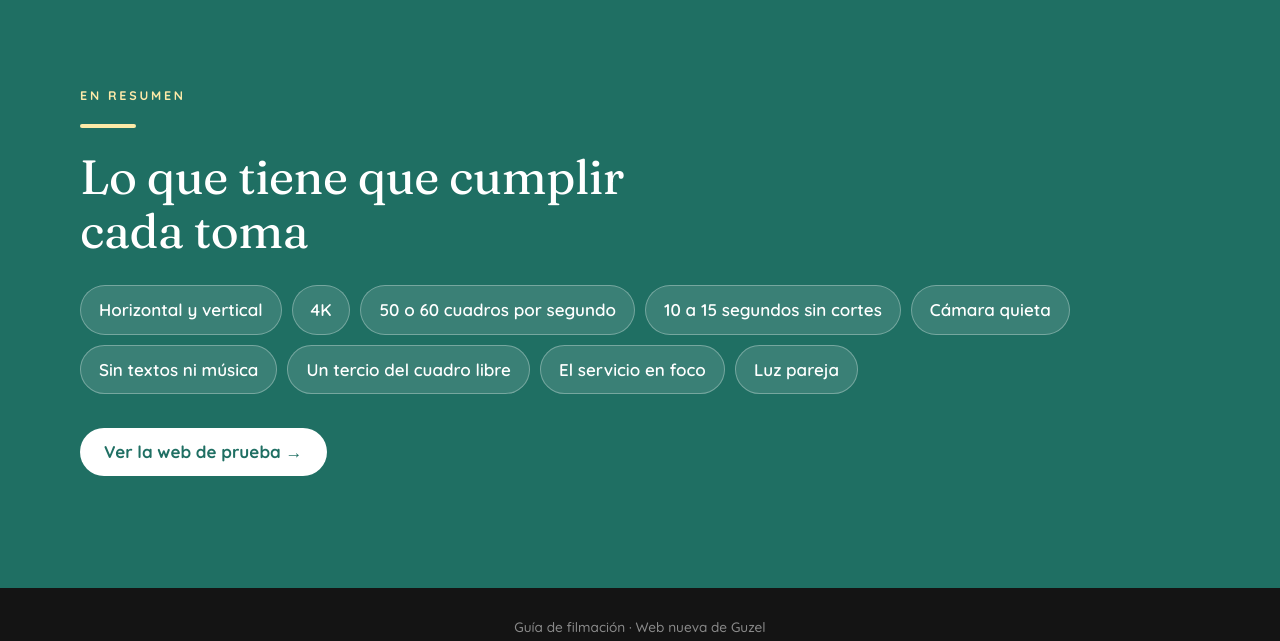
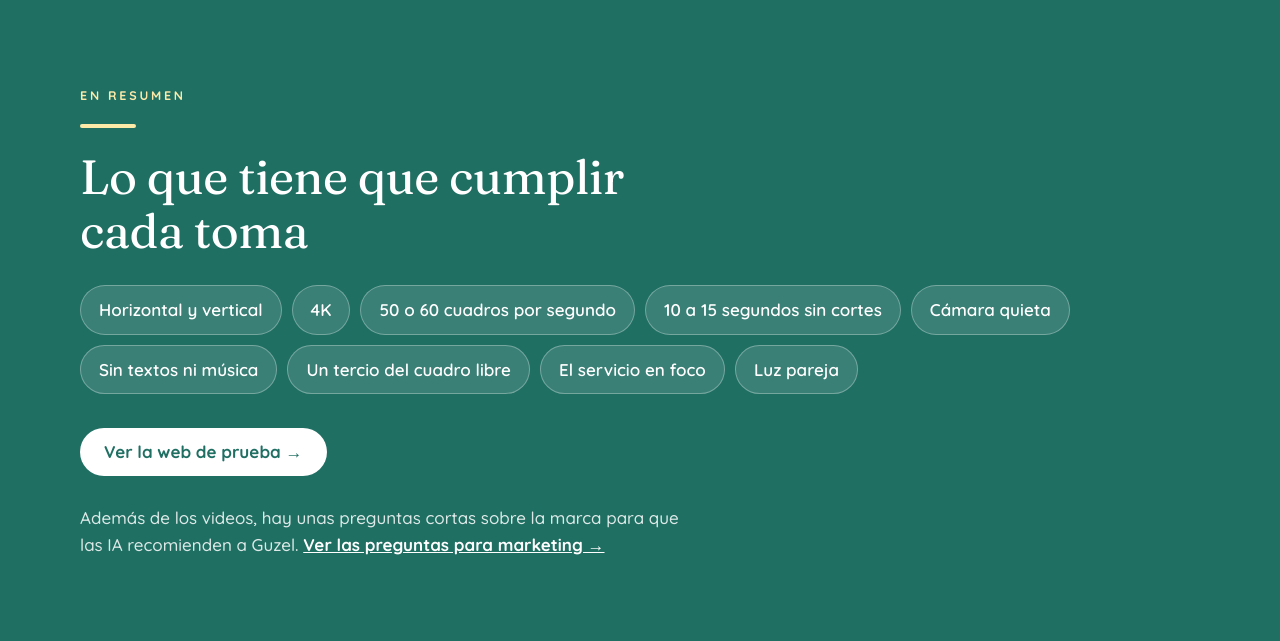
Before and after one commit to mflowsuite/videos-guzel, a plain HTML site: page index.html in a window 1280 px wide. Shown: the part 7512-8153 px from the top of the page. Drawn offline with Linux system fonts and the light colour scheme.

Commit message:
Enlace a las preguntas para marketing
Co-Authored-By: Claude Fable 5.2 <noreply@anthropic.com>

```diff
--- a/index.html
+++ b/index.html
@@ -352,6 +352,7 @@
       <li>Luz pareja</li>
     </ul>
     <a class="btn reveal" href="https://guzel-web.mflowsuite.com" target="_blank" rel="noopener">Ver la web de prueba →</a>
+    <p class="reveal" style="margin-top:28px;max-width:60ch;color:rgba(255,255,255,.85)">Además de los videos, hay unas preguntas cortas sobre la marca para que las IA recomienden a Guzel. <a href="https://mflowsuite.github.io/guzel-ia/#marketing" style="color:#fff;font-weight:700">Ver las preguntas para marketing →</a></p>
   </div>
 </section>
 
```
